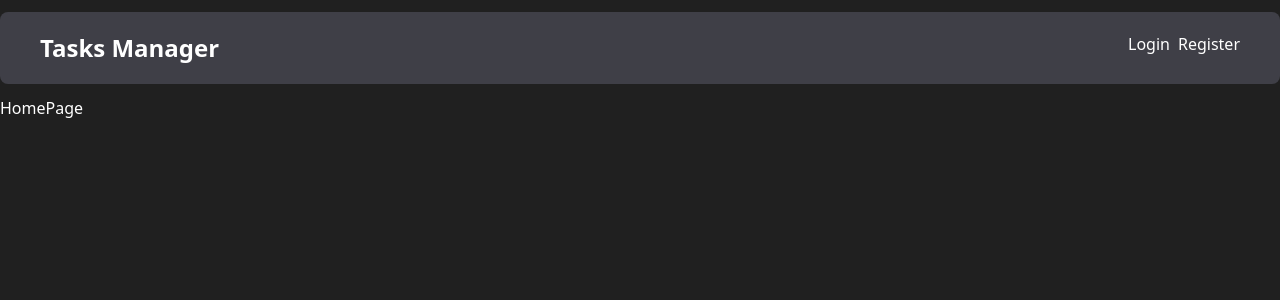
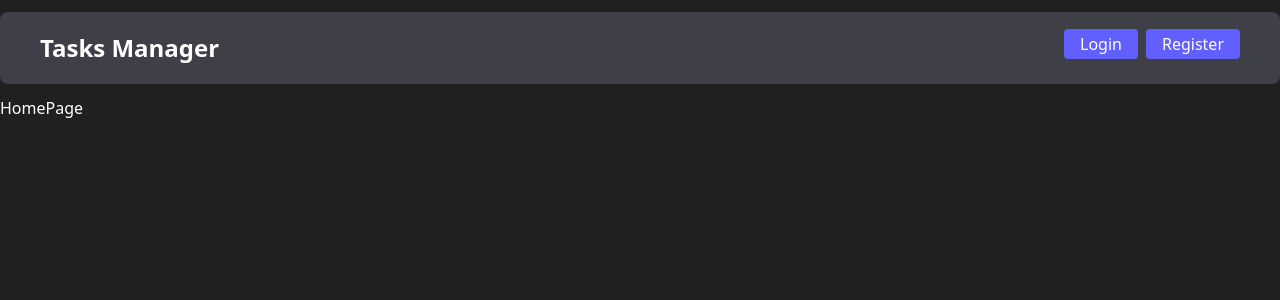
Before and after one commit to wizzard95/mern-auth-crud, a React (Vite) app in the folder client/: page / in a window 1280 px wide. Shown: the top 300 px of the page. Built offline with nearby package versions, Linux system fonts and the light colour scheme; no server answers.

Commit message:
estilos en los links de direccionamiento

```diff
--- a/client/src/components/NavBar.jsx
+++ b/client/src/components/NavBar.jsx
@@ -19,7 +19,10 @@ function NavBar(){
                 WELCOME {user.username}
             </li>
                <li>
-                <Link to='/add-task'>Add Task</Link>
+                <Link
+                  to='/add-task'
+                  className="bg-indigo-500 px-4 py-1 rounded-sm"
+                >Add Task</Link>
             </li>
             <li>
                 <Link to='/' onClick={() => {
@@ -30,10 +33,14 @@ function NavBar(){
            ) : (
             <>
              <li>
-                <Link to='/login'>Login</Link>
+                <Link to='/login'
+                  className="bg-indigo-500 px-4 py-1 rounded-sm"
+                >Login</Link>
             </li>
                <li>
-                <Link to='/register'>Register</Link>
+                <Link to='/register'
+                 className="bg-indigo-500 px-4 py-1 rounded-sm"
+                >Register</Link>
             </li>
             </>
            )}
```
